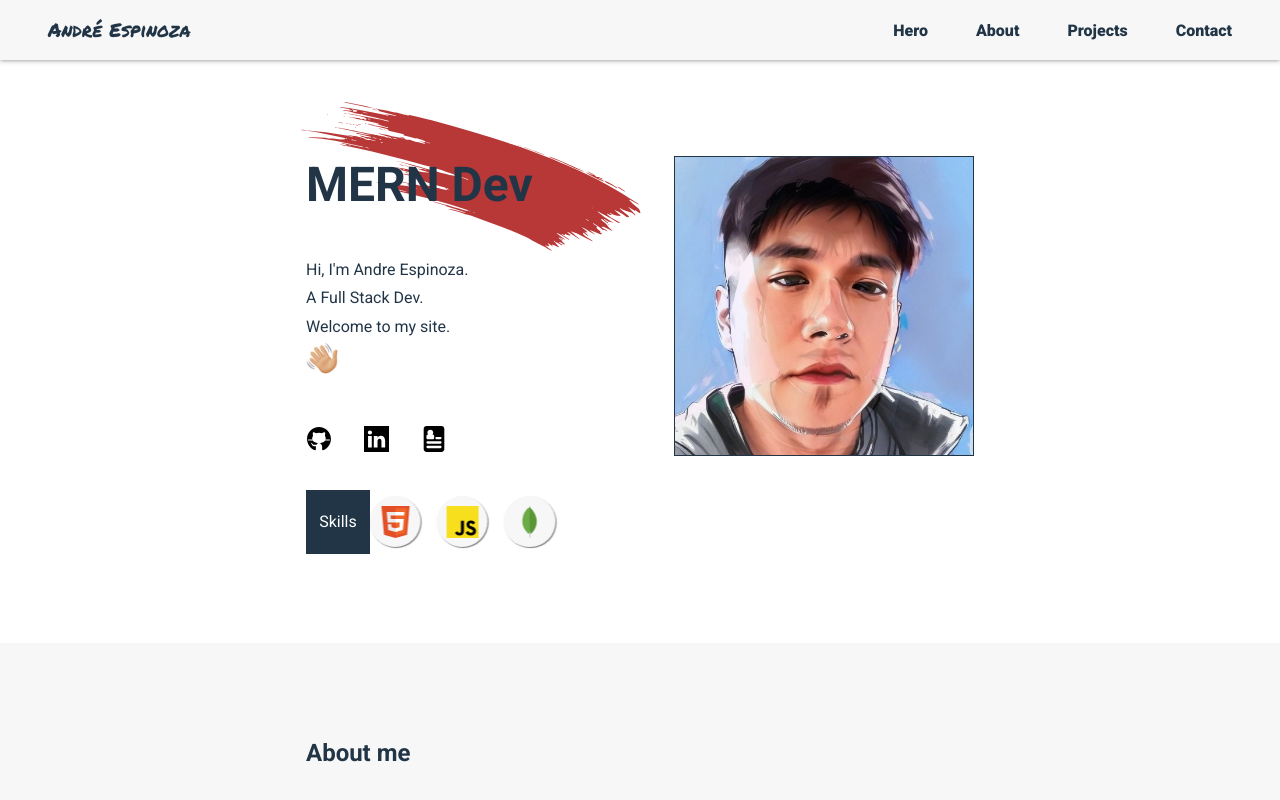
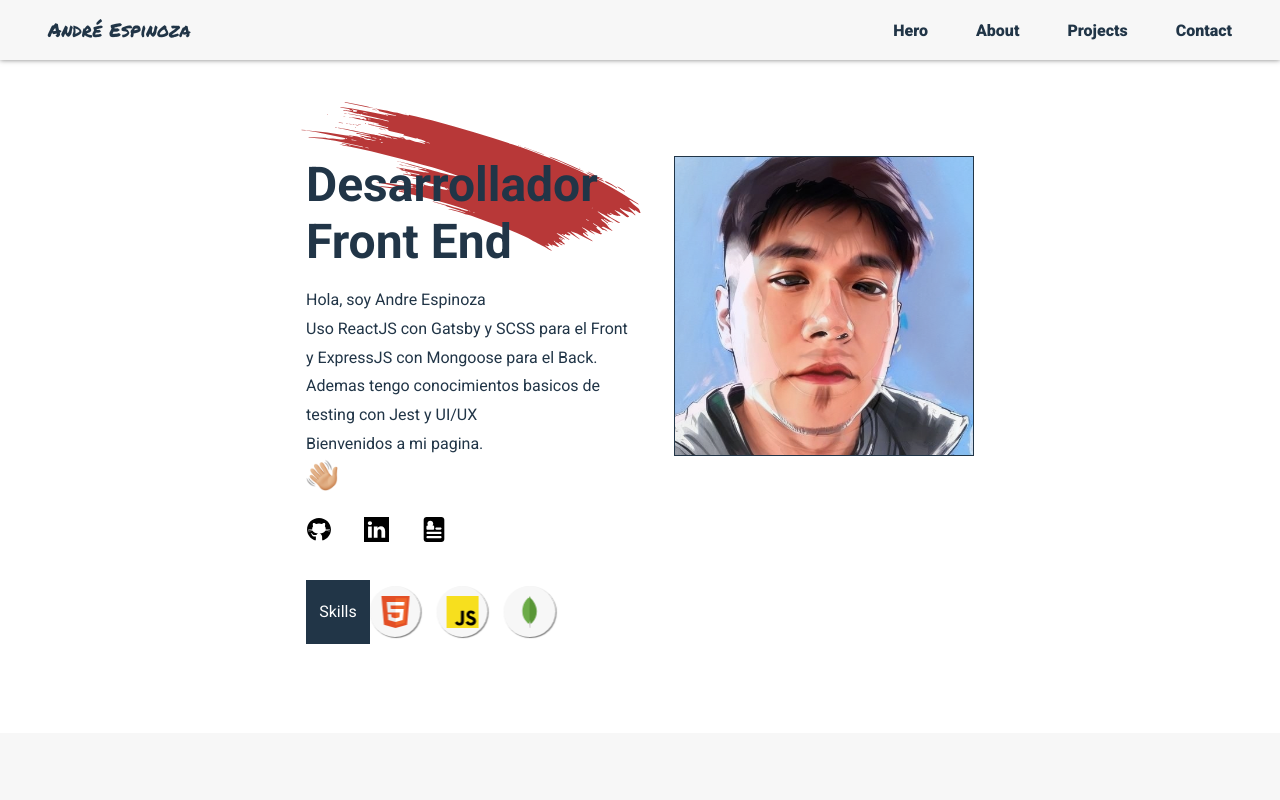
Before and after one commit to ae95caba/portfolio, a React (Vite) app: page / in a window 1280 px wide. Shown: the top 800 px of the page. Built offline with nearby package versions, Linux system fonts and the light colour scheme.

Commit message:
traducido el hero

```diff
--- a/src/components/Hero.tsx
+++ b/src/components/Hero.tsx
@@ -12,12 +12,18 @@ export default function Hero() {
       <div className="content">
         <div className="container">
           <div className="sub-container">
-            <h1>MERN Dev</h1>
+            <h1>
+              Desarrollador <br />
+              Front End
+            </h1>
             <img className="stroke" src={stroke} />
             <p>
-              Hi, I'm Andre Espinoza. <br />A Full Stack Dev.
+              Hola, soy Andre Espinoza <br />
+              Uso ReactJS con Gatsby y SCSS para el Front
+              <br />y ExpressJS con Mongoose para el Back.
               <br />
-              Welcome to my site. <br />
+              Ademas tengo conocimientos basicos de <br />
+              testing con Jest y UI/UX <br /> Bienvenidos a mi pagina. <br />
               <span>
                 <img src={wavingHand} alt="waving hand" />
               </span>
--- a/src/index.scss
+++ b/src/index.scss
@@ -216,7 +216,8 @@ header {
       .avatar {
         width: 300px;
         max-width: 100%;
-        aspect-ratio: 1/1;
+        height: 300px;
+        max-height: 100%;
         border: 1px solid $third-color;
 
         background-size: cover;
```
